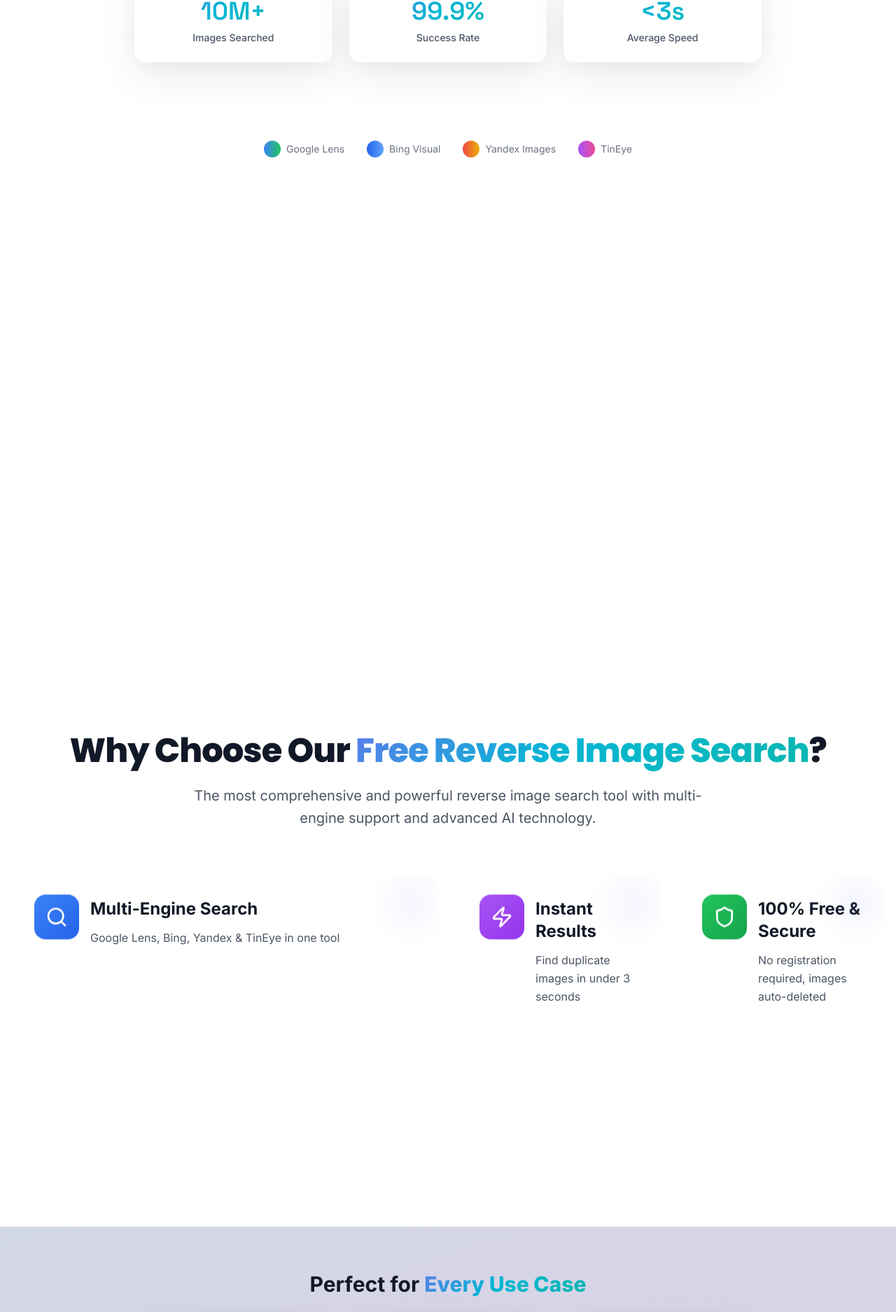
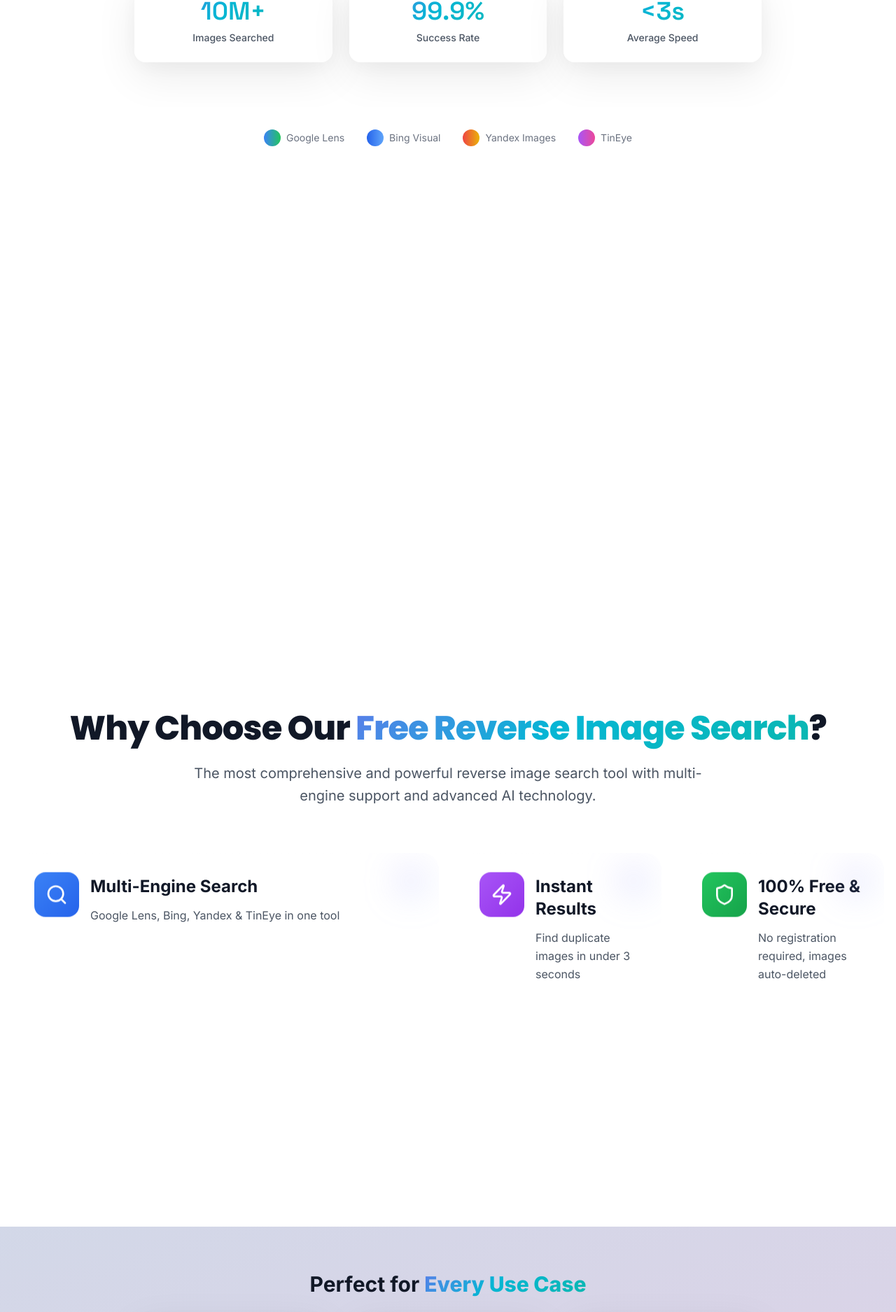
Before and after one commit to vipins702/reverseimagesearchwithAI, a React (Vite) app: page / in a window 1280 px wide. Shown: the part 1086-2961 px from the top of the page at 70% size. Built offline with nearby package versions, Linux system fonts and the light colour scheme.

Commit message:
FIX: Reduce excessive spacing between search engine logos and features section - Changed search engine logos section from py-12 to py-8 - Changed features section from py-24 to pt-16 pb-24 - Improved visual flow and content density

```diff
--- a/src/pages/Home.tsx
+++ b/src/pages/Home.tsx
@@ -289,7 +289,7 @@ const Home = () => {
       </section>
 
       {/* Search Engine Logos Section */}
-      <section className="py-12 cosmic-bg">
+      <section className="py-8 cosmic-bg">
         <div className="container mx-auto px-4">
           <motion.div
             initial={{ opacity: 0, y: 20 }}
@@ -318,7 +318,7 @@ const Home = () => {
       </section>
 
       {/* Features Section - Bento Grid Design */}
-      <section className="py-24 cosmic-bg">
+      <section className="pt-16 pb-24 cosmic-bg">
         <div className="container mx-auto px-4">
           <motion.div
             initial={{ opacity: 0, y: 50 }}
```
